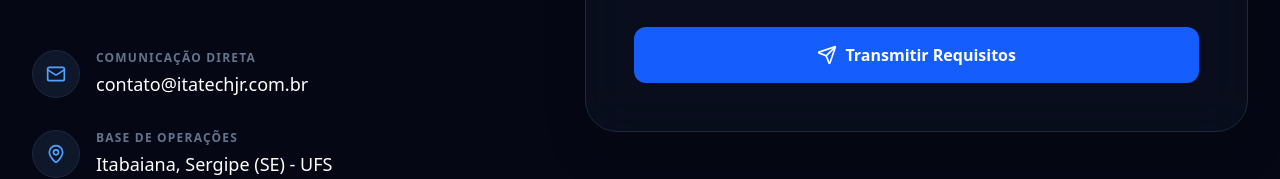
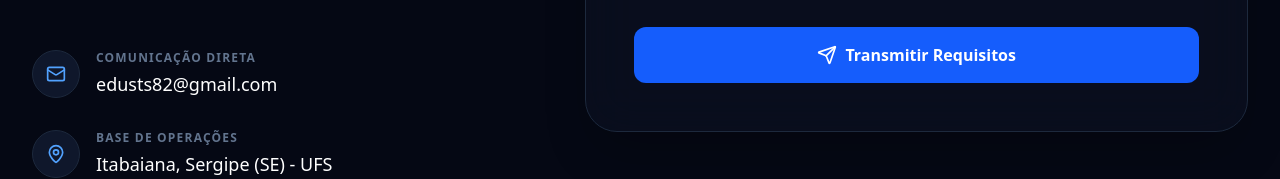
Before and after one commit to edusts-SI/itatech_refator, a React (Vite) app: page / in a window 1280 px wide. Shown: the part 4413-4592 px from the top of the page. Built offline with nearby package versions, Linux system fonts and the light colour scheme.

Commit message:
feat: centralize contact email in configuration
Move the contact email address to a constant and update the UI and server mock to use this shared configuration.

```diff
--- a/server.ts
+++ b/server.ts
@@ -24,7 +24,7 @@ async function startServer() {
 
     // Here you would integrate with a real email sending service like Resend, Sendgrid or nodemailer
     // For this example, we mock a successful submission.
-    console.log(`[Email System Mock] Sending email to contato@itatechjr.com.br...`);
+    console.log(`[Email System Mock] Sending email to edusts82@gmail.com...`);
     console.log(`[Email System Mock] From: ${name} <${email}>`);
     console.log(`[Email System Mock] Message: ${details}`);
     console.log(`[Email System Mock] Email sent successfully!`);
--- a/src/components/Contact.tsx
+++ b/src/components/Contact.tsx
@@ -1,6 +1,8 @@
 import { useState } from 'react';
 import { motion, AnimatePresence } from 'framer-motion';
 import { Send, MapPin, Mail, Terminal, CheckCircle2, AlertCircle, Loader2 } from 'lucide-react';
+
+import { CONTACT_EMAIL } from '../config/constants';
 
 export default function Contact() {
   const [status, setStatus] = useState<'idle' | 'loading' | 'success' | 'error'>('idle');
@@ -56,7 +58,7 @@ export default function Contact() {
                   </div>
                   <div>
                     <h4 className="text-slate-500 font-bold text-xs tracking-widest uppercase mb-1">Comunicação Direta</h4>
-                    <p className="text-white font-medium text-lg">contato@itatechjr.com.br</p>
+                    <p className="text-white font-medium text-lg">{CONTACT_EMAIL}</p>
                   </div>
                 </div>
                 <div className="flex items-start gap-4">
--- /dev/null
+++ b/src/config/constants.ts
@@ -0,0 +1 @@
+export const CONTACT_EMAIL = "edusts82@gmail.com";
```
